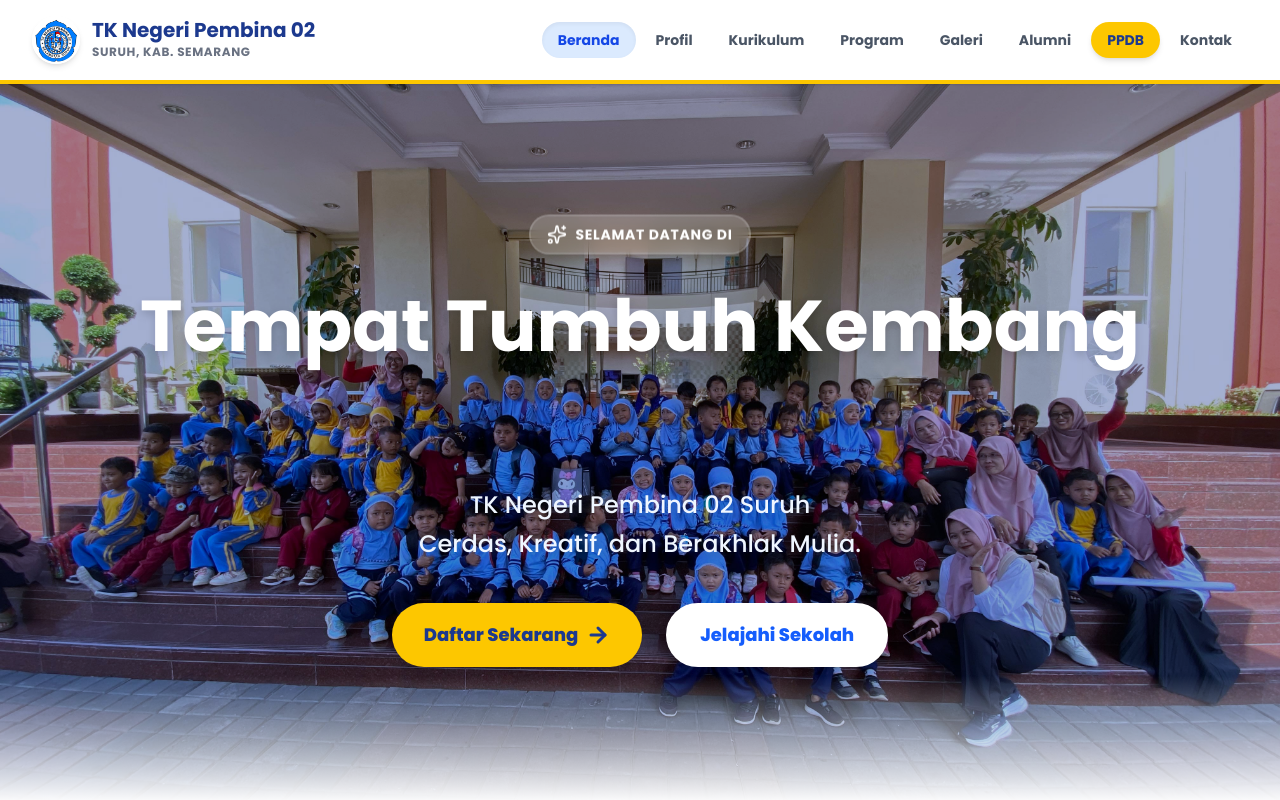
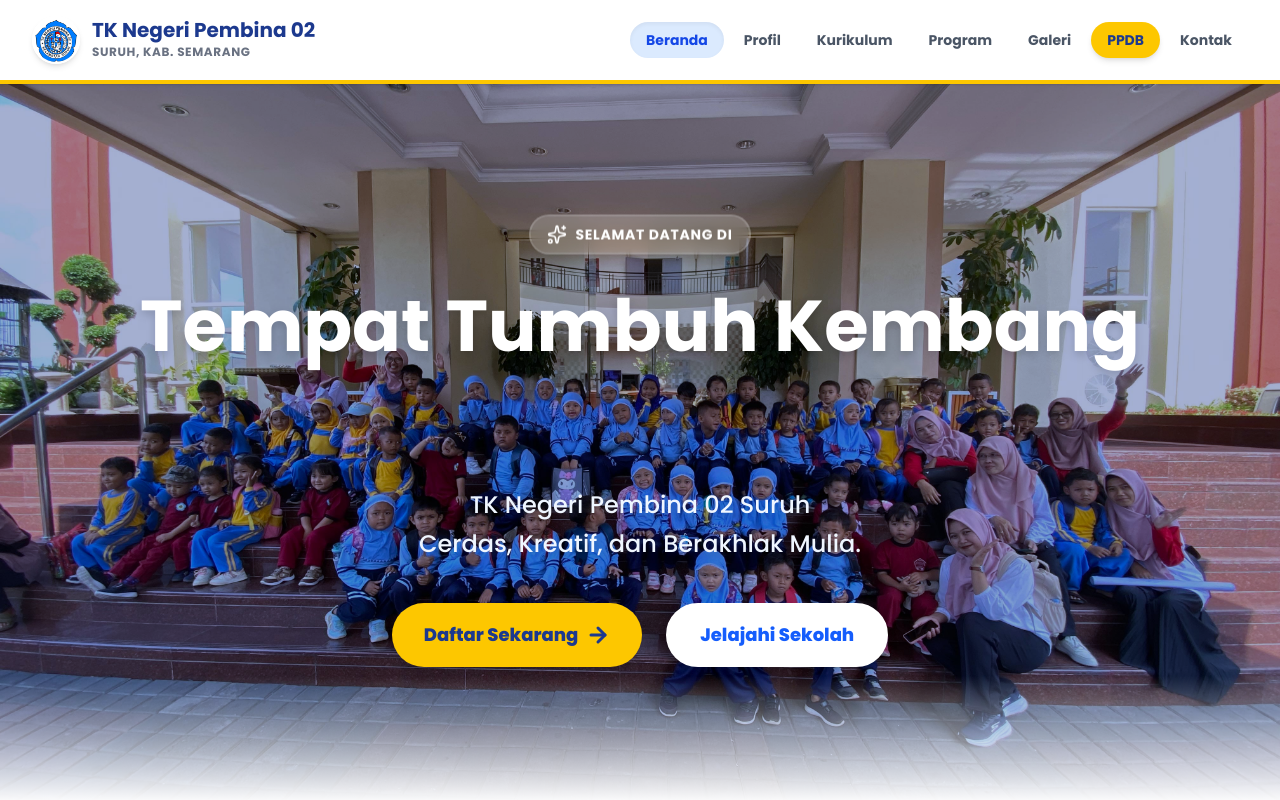
Before and after one commit to RysNan/tkn.pembina02.suruh, a Next.js app: page / in a window 1280 px wide. Shown: the top 800 px of the page. Built offline with nearby package versions, Linux system fonts and the light colour scheme.

Commit message:
Revisi Sementara tgl 14 2

```diff
--- a/components/Navbar.tsx
+++ b/components/Navbar.tsx
@@ -17,7 +17,6 @@ const Navbar = () => {
     { name: "Kurikulum", href: "/kurikulum" },
     { name: "Program", href: "/program" },
     { name: "Galeri", href: "/galeri" },
-    { name: "Alumni", href: "/alumni" },
     { name: "PPDB", href: "/ppdb" },
     { name: "Kontak", href: "/kontak" },
   ];
```
Also changed, not shown: app/alumni/page.tsx (deleted).
